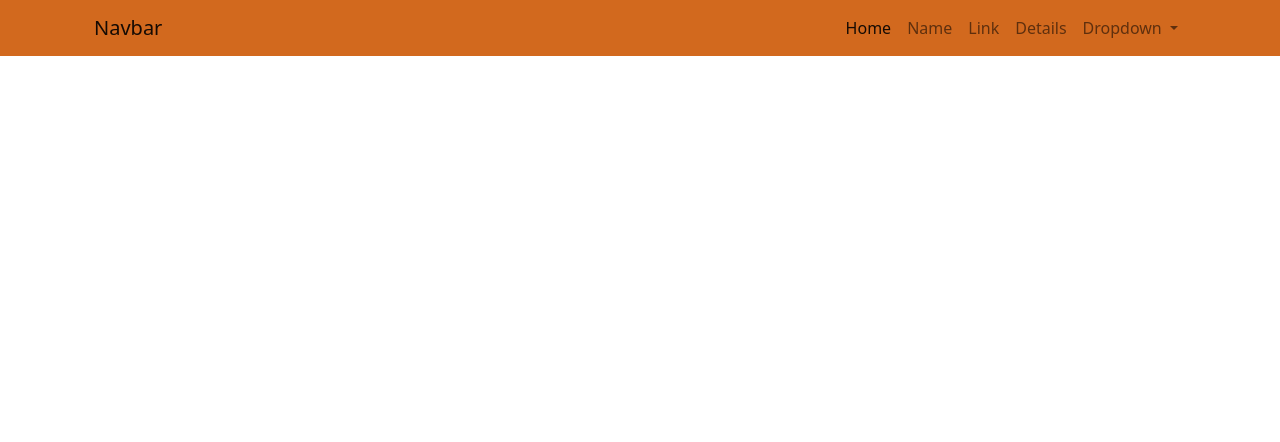
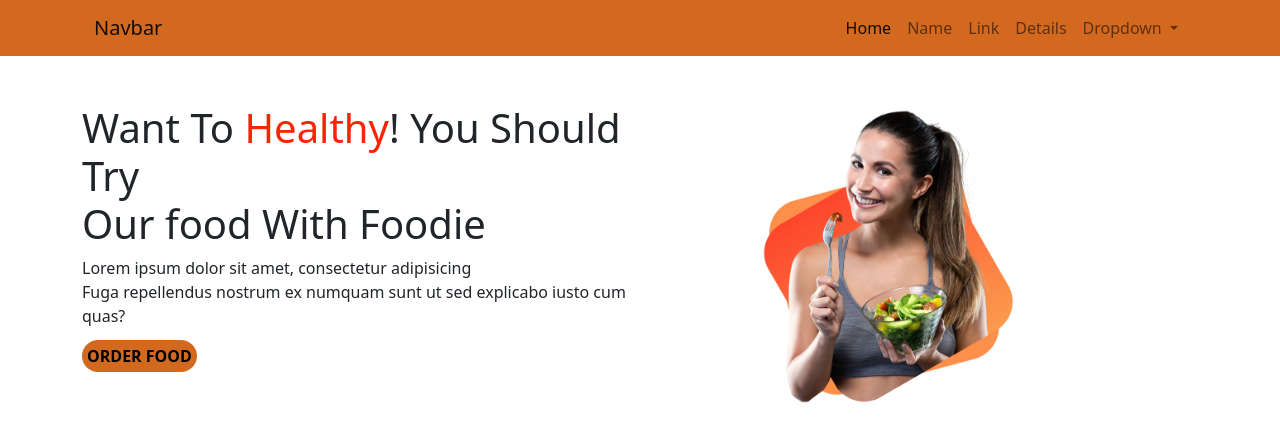
Before and after one commit to sudipmondol/food-bootstrap, a plain HTML site: page index.html in a window 1280 px wide. Drawn offline with nearby package versions, Linux system fonts and the light colour scheme.

Commit message:
section part added

```diff
--- a/index.html
+++ b/index.html
@@ -55,6 +55,30 @@
 <!-- header part end  -->
 
 
+<!-- section part start  -->
+
+<section class="container mt-5">
+
+<div class="row">
+
+<div class="col-md-6">
+        <h1>Want To <span style="color:rgb(255, 35, 6);">Healthy</span>! You Should Try <br> Our food With Foodie</h1>
+        <p>Lorem ipsum dolor sit amet, consectetur adipisicing <br> Fuga repellendus nostrum ex numquam sunt ut sed explicabo iusto cum quas?</p>
+        <a class="link"  href="https://mybangla24.com/food-delivery-services-bangladesh"> ORDER FOOD </a>
+</div>
+
+<div class="col-md-6">
+    <img class="img" src="group.png" alt="best food ">
+</div>
+
+</div>
+
+
+</section>
+
+<!-- section part end -->
+
+
 
 
     <link href="https://cdn.jsdelivr.net/npm/bootstrap@5.0.2/dist/css/bootstrap.min.css" rel="stylesheet" integrity="sha384-EVSTQN3/azprG1Anm3QDgpJLIm9Nao0Yz1ztcQTwFspd3yD65VohhpuuCOmLASjC" crossorigin="anonymous">
--- a/style.css
+++ b/style.css
@@ -14,3 +14,25 @@
 }
 
 /* header part start  */
+
+/* section part start  */
+.img{
+width:50%;
+margin-left: 100px;
+}
+
+.link{
+    text-decoration: none;
+    font-weight: 700;
+    font-size: medium;
+    background-color: chocolate;
+    color: black;
+    padding: 5px;
+    border-radius: 20px;
+}
+
+.link:hover{
+
+}
+
+/* section part start  */
```
